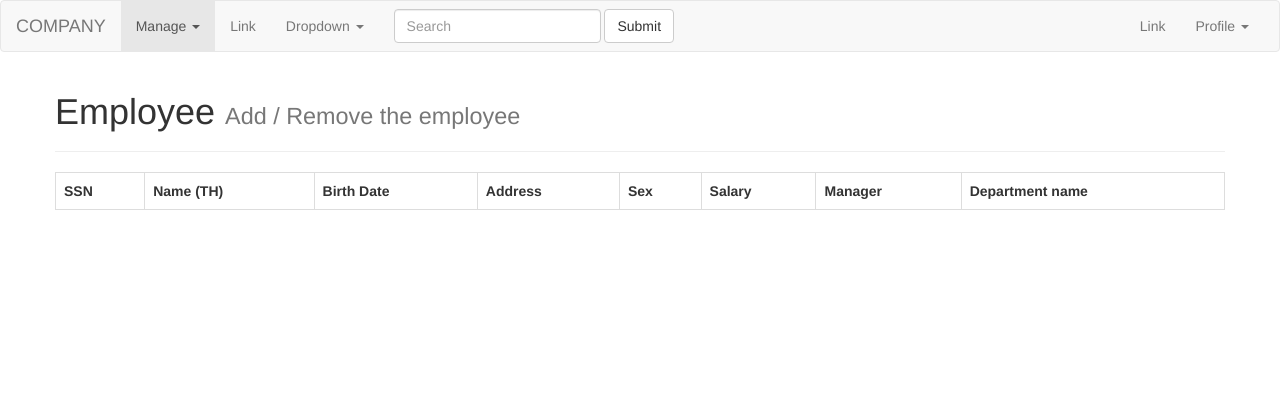
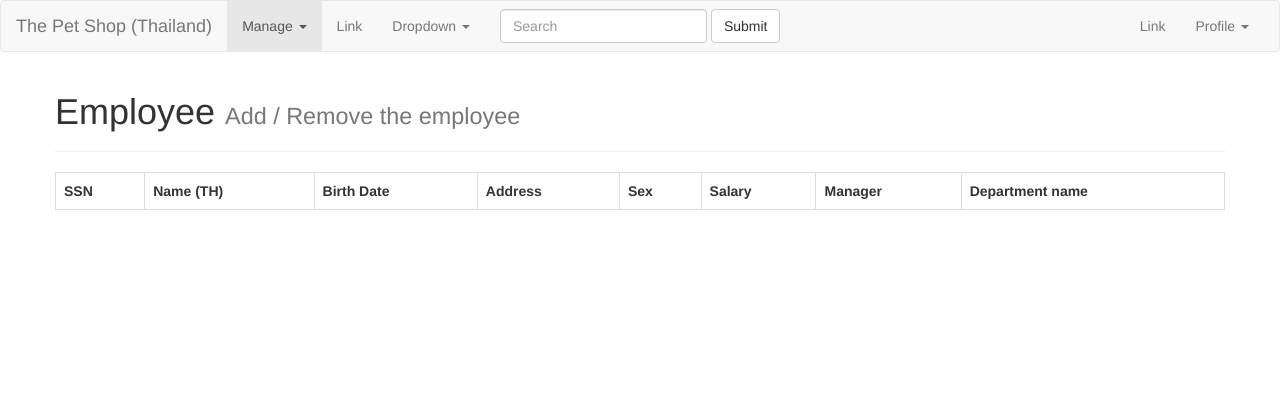
Before and after one commit to lolopomama/Thepetshop-ITE442sql, a PHP site: page /index.php in a window 1280 px wide. Shown: the top 420 px of the page. Run offline with PHP 8.4, Linux system fonts and the light colour scheme; data that the repository does not hold is empty.

Commit message:
header edit

```diff
--- a/includes/header.php
+++ b/includes/header.php
@@ -22,7 +22,7 @@
         <span class="icon-bar"></span>
         <span class="icon-bar"></span>
       </button>
-      <a class="navbar-brand" href="/company-web/">COMPANY</a>
+      <a class="navbar-brand" href="/company-web/">The Pet Shop (Thailand)</a>
     </div>
 
     <!-- Collect the nav links, forms, and other content for toggling -->
```
